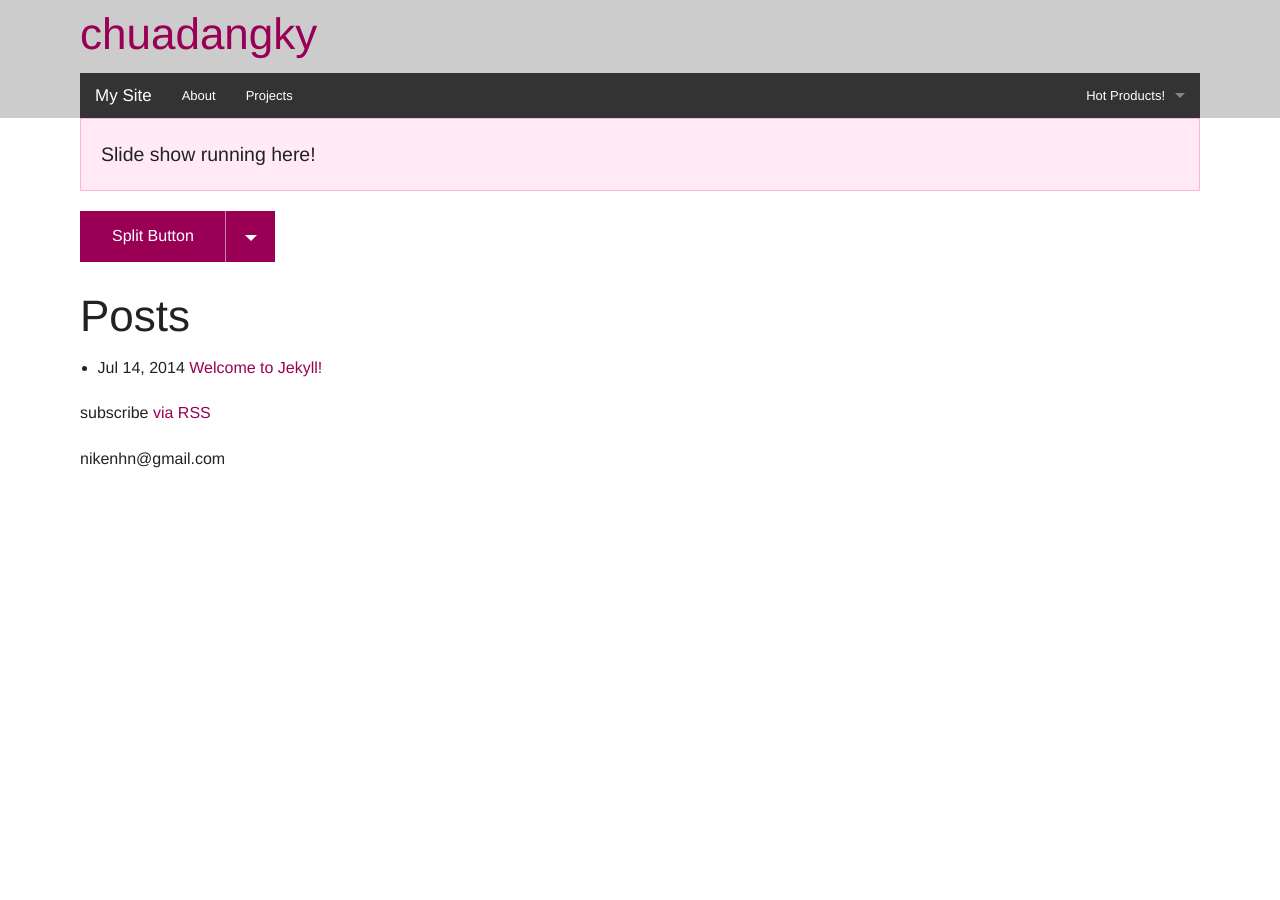
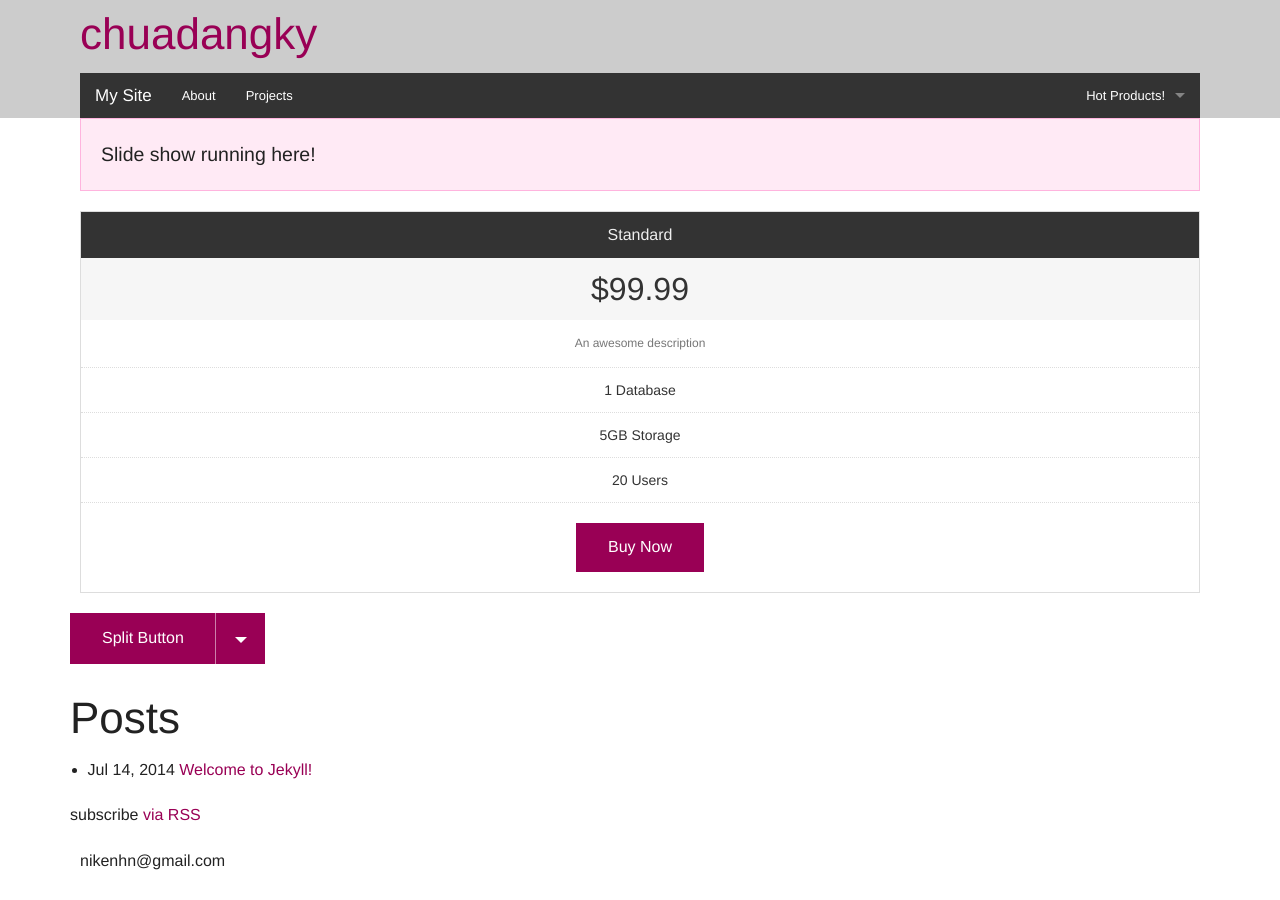
Before and after one commit to novakid/chuadangky, a Jekyll site: the page built from index.html, in a window 1280 px wide. Built offline with Jekyll 4.4.1, drawn with Linux system fonts in a browser that asks for light colours.

Commit message:
Update index.html

```diff
--- a/index.html
+++ b/index.html
@@ -6,6 +6,21 @@
   <div class="columns">
 
   <p class="callout panel lead">Slide show running here!</p>
+  </div>
+
+  <div class="columns">
+    <ul class="pricing-table">
+      <li class="title">Standard</li>
+      <li class="price">$99.99</li>
+      <li class="description">An awesome description</li>
+      <li class="bullet-item">1 Database</li>
+      <li class="bullet-item">5GB Storage</li>
+      <li class="bullet-item">20 Users</li>
+      <li class="cta-button"><a class="button" href="#">Buy Now</a></li>
+    </ul>
+  </div>
+
+  <div>
 
 <a href="#" class="button split">Split Button <span data-dropdown="drop"></span></a><br>
 <ul id="drop" class="f-dropdown" data-dropdown-content>
```
